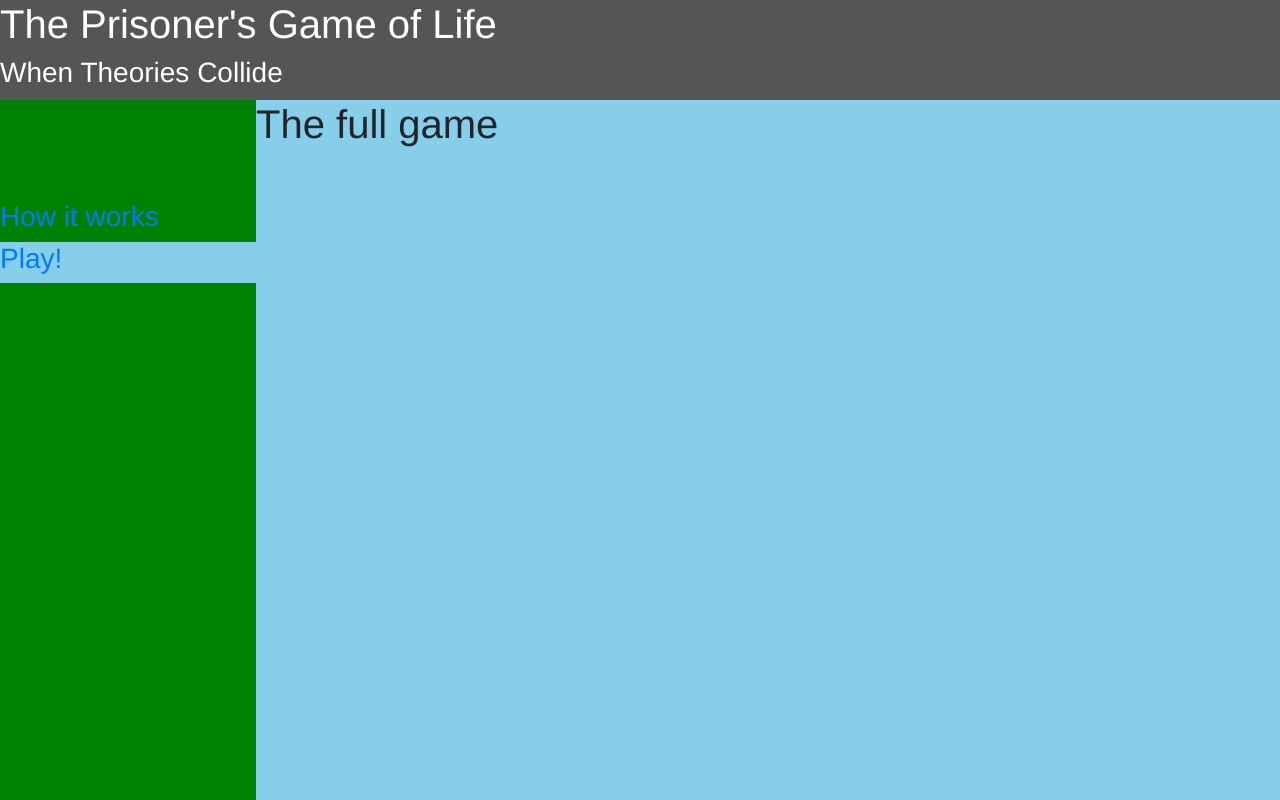
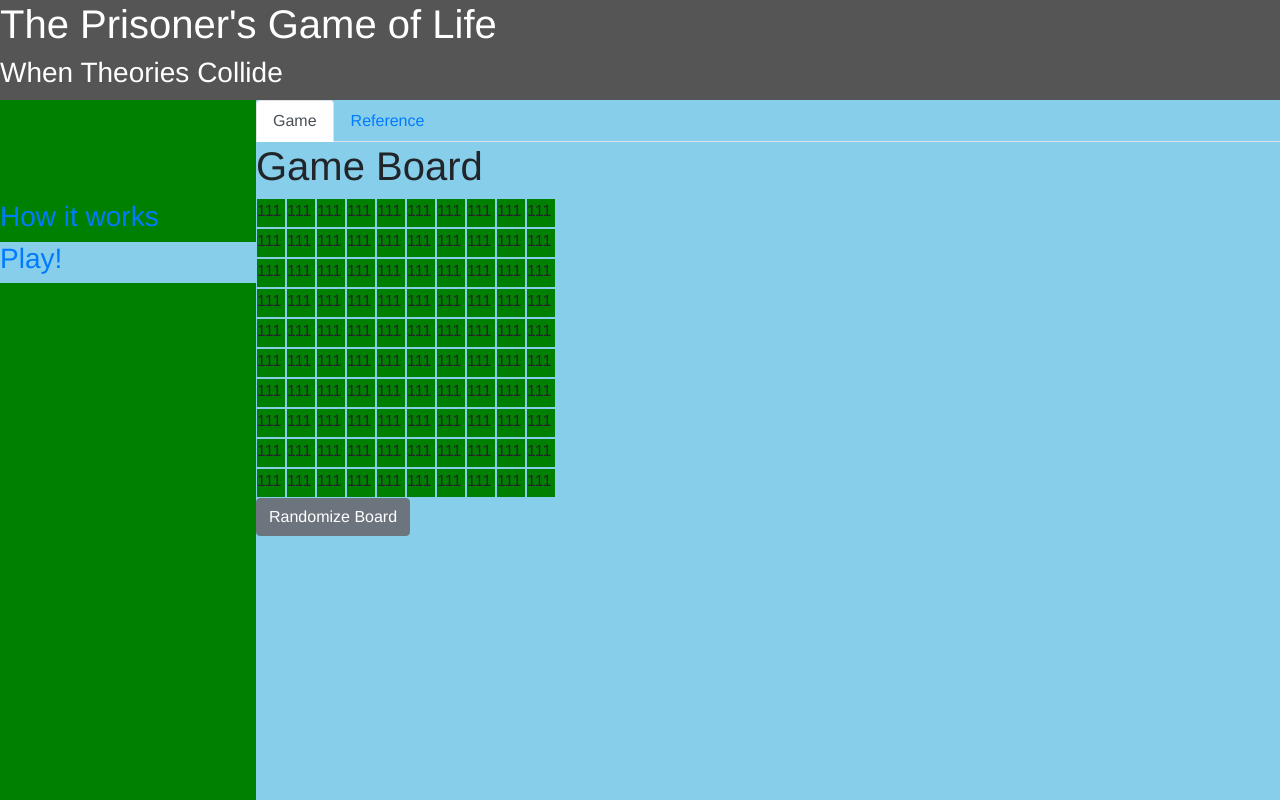
Before and after one commit to asakasamo/prisoners-game-of-life, a Vue app: page /play in a window 1280 px wide. Built offline with nearby package versions, Linux system fonts and the light colour scheme.

Commit message:
Create a functional game board and the base game logic classes

```diff
--- /dev/null
+++ b/src/components/game/GameBoard.vue
@@ -0,0 +1,51 @@
+<template>
+   <div>
+      <h1>Game Board</h1>
+      <table>
+         <tr v-for="(row, i) in board.cells" :key="i">
+            <td v-for="(col, j) in row" :key="j">
+               <div :style="{ backgroundColor: col.color }">
+                  {{ col.strategy }}
+               </div>
+            </td>
+         </tr>
+      </table>
+
+      <b-btn @click="board.randomize()">
+         Randomize Board
+      </b-btn>
+   </div>
+</template>
+
+<script>
+import { Player } from "./logic/player.js";
+import { Board } from "./logic/board.js";
+
+export default {
+   data() {
+      return {
+         board: new Board(10, 10)
+      };
+   },
+   created() {
+      const b = new Board(10, 10);
+   }
+};
+</script>
+
+<style lang="scss" scoped>
+table {
+}
+
+td {
+   width: 30px;
+   height: 30px;
+   margin: 2px;
+   div {
+      width: 100%;
+      height: 100%;
+   }
+
+   transition: all 0.5s;
+}
+</style>
--- a/src/components/game/GameIndex.vue
+++ b/src/components/game/GameIndex.vue
@@ -1,11 +1,24 @@
 <template>
    <div>
-      <h1>The full game</h1>
+      <b-tabs>
+         <b-tab title="Game">
+            <game-board />
+         </b-tab>
+         <b-tab title="Reference">
+            <strategy-table />
+         </b-tab>
+      </b-tabs>
    </div>
 </template>
 
 <script>
-export default {};
+import GameBoard from "./GameBoard.vue";
+
+export default {
+   components: {
+      GameBoard
+   }
+};
 </script>
 
 <style scoped lang="scss">
--- /dev/null
+++ b/src/components/game/logic/board.js
@@ -0,0 +1,56 @@
+import { Player } from "./player";
+
+export class Board {
+   constructor(width, height) {
+      this.width = width;
+      this.height = height;
+      this.cells = this.getBlankBoard();
+   }
+
+   getBlankBoard() {
+      let cells = [];
+      for (let i = 0; i < this.width; i++) {
+         cells.push([]);
+         for (var j = 0; j < this.height; j++) {
+            cells[i].push(new Player(7));
+         }
+      }
+
+      return cells;
+   }
+
+   getRandomBoard() {
+      var arr = [];
+
+      for (var i = 0; i < this.width; i++) {
+         arr.push([]);
+         for (var j = 0; j < this.height; j++) {
+            arr[i].push(new Player(Math.floor(Math.random() * 8)));
+         }
+      }
+
+      return arr;
+   }
+
+   getNeighbors(x, y) {
+      var neighbors = [];
+
+      // get each surrounding cell, wrapping around the edges if necessary
+      for (var i = x - 1; i < x + 2; i++) {
+         for (var j = y - 1; j < y + 2; j++) {
+            if (!(i == x && j == y)) {
+               neighbors.push([
+                  (i + this.width) % this.width,
+                  (j + this.height) % this.height
+               ]);
+            }
+         }
+      }
+
+      return neighbors;
+   }
+
+   randomize() {
+      this.cells = this.getRandomBoard();
+   }
+}
--- /dev/null
+++ b/src/components/game/logic/player.js
@@ -0,0 +1,62 @@
+/**
+ * The player class. Keeps track of a single player and its scores
+ *
+ *
+ *                          Opponent Move
+ *  Strat# | First Move | Cooperate | Defect
+ *    7    |     1      |     1     |    1       < The Quaker
+ *    6    |     1      |     1     |    0       < Tit-for-tat
+ *    5    |     1      |     0     |    1       < The Troll
+ *    4    |     1      |     0     |    0       < The Backstabber
+ *    3    |     0      |     1     |    1       < The Guilty Conscience
+ *    2    |     0      |     1     |    0       < Suspicious Tit-for-tat
+ *    1    |     0      |     0     |    1       < Suspicious Troll
+ *    0    |     0      |     0     |    0       < The Paranoid
+ *
+ * @param {number} strat a number from 0-7
+ */
+
+export class Player {
+   constructor(strat) {
+      const colors = [
+         "red",
+         "orange",
+         "yellow",
+         "magenta",
+         "blue",
+         "indigo",
+         "violet",
+         "green"
+      ];
+
+      const names = [
+         "The Paranoid",
+         "Suspicious Troll",
+         "Suspicious Tit-for-tat",
+         "The Guilty Conscience",
+         "The Backstabber",
+         "The Troll",
+         "Tit-for-tat",
+         "The Quaker"
+      ];
+
+      this.strategy = Player.getStrategyString(strat);
+      this.firstMove = parseFloat(this.strategy[0]);
+      this.prevMove = this.firstMove;
+      this.color = colors[strat];
+      this.name = names[strat];
+      this.score = 0;
+   }
+
+   static getStrategyString(strat) {
+      let stratString = strat.toString(2);
+      while (stratString.length < 3) {
+         stratString = "0" + stratString;
+      }
+      return stratString;
+   }
+
+   getNextMove(oppMove) {
+      return parseInt(this.strategy[2 - oppMove]);
+   }
+}
```
Also changed, not shown: src/components/game/logic/game.js (added, +83 -0 lines), 1 other file (tests, documents, lock files or other folders).
